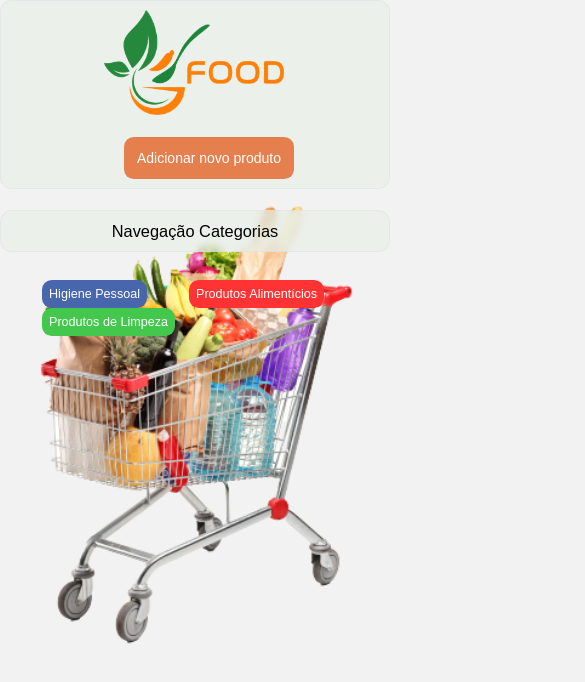
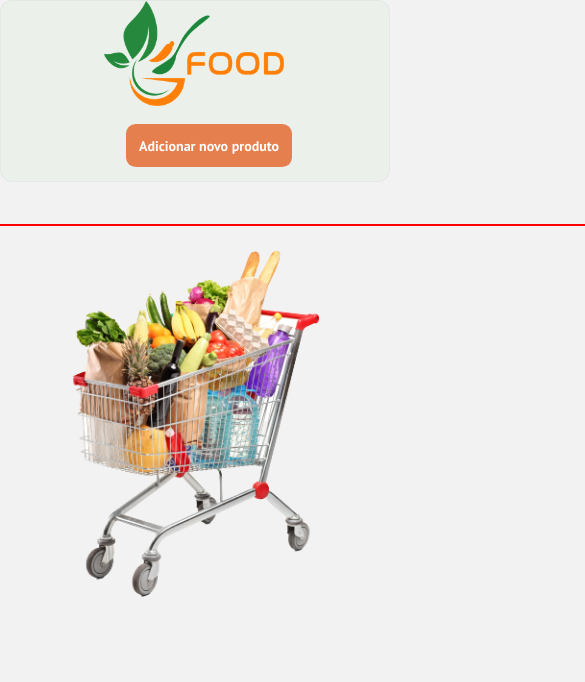
Before and after one commit to Ricardo-1991/controle-compras, a React (Vite) app: page / in a window 390 px wide. Shown: the top 682 px of the page, 585 px wide, since content can reach past the window. Built offline with nearby package versions, Linux system fonts and the light colour scheme.

Commit message:
Estilizando e deixando responsivo

```diff
--- a/index.html
+++ b/index.html
@@ -3,6 +3,13 @@
   <head>
     <meta charset="UTF-8" />
     <link rel="icon" type="image/svg+xml" href="/src/favicon.svg" />
+    <link rel="preconnect" href="https://fonts.googleapis.com" />
+    <link rel="preconnect" href="https://fonts.gstatic.com" crossorigin />
+    <link
+      href="https://fonts.googleapis.com/css2?family=Archivo+Narrow&family=PT+Sans:wght@700&family=Roboto:wght@100&display=swap"
+      rel="stylesheet"
+    />
+
     <meta name="viewport" content="width=device-width, initial-scale=1.0" />
     <title>Vite App</title>
   </head>
--- a/src/components/CleaningProductTable/index.tsx
+++ b/src/components/CleaningProductTable/index.tsx
@@ -1,7 +1,7 @@
 import { SetStateAction } from "react";
-
 import { Table } from "./styles";
 import { MdCleanHands } from "react-icons/md";
+import { AiOutlineDelete } from "react-icons/ai";
 
 interface Product {
   productName: string;
@@ -31,17 +31,16 @@ export function CleaningProductTable({ product, setProduct }: ProductProps) {
     <Table>
       <thead>
         <tr className="category-head">
-          <th></th>
           <th>
             PRODUTOS DE LIMPEZA <br />{" "}
             <MdCleanHands size={35} color="#43C74C" />
           </th>
-          <th></th>
         </tr>
         <tr>
           <th>PRODUTO</th>
           <th>QUANTIDADE</th>
           <th>ESTOQUE</th>
+          <th>DELETAR</th>
         </tr>
       </thead>
       <tbody>
@@ -55,9 +54,10 @@ export function CleaningProductTable({ product, setProduct }: ProductProps) {
                   {product.runningOutProduct == false ? "Completo" : "Esgotado"}
                 </td>
                 <td>
-                  <button onClick={() => handleDeleteRow(index)}>
-                    excluir
-                  </button>
+                  <AiOutlineDelete
+                    onClick={() => handleDeleteRow(index)}
+                    size={25}
+                  />
                 </td>
               </tr>
             )
--- a/src/components/CleaningProductTable/styles.ts
+++ b/src/components/CleaningProductTable/styles.ts
@@ -14,4 +14,10 @@ export const Table = styled.table`
     border: 1px solid #363f5f;
     font-weight: bold;
   }
+
+  td svg {
+    position: relative;
+    top: -0rem;
+    cursor: pointer;
+  }
 `;
--- a/src/components/FoodProductTable/index.tsx
+++ b/src/components/FoodProductTable/index.tsx
@@ -1,6 +1,7 @@
 import { SetStateAction } from "react";
 import { Table } from "./styles";
 import { GiShinyApple } from "react-icons/gi";
+import { AiOutlineDelete } from "react-icons/ai";
 
 interface Product {
   productName: string;
@@ -29,17 +30,16 @@ export function FoodProductTable({ product, setProduct }: ProductProps) {
     <Table>
       <thead>
         <tr className="category-head">
-          <th></th>
           <th>
-            PRODUTOS ALIMENTÍCIOS
+            PRODUTOS ALIMENTÍCIOS <br />
             <GiShinyApple size={30} color="#FF3333" />
           </th>
-          <th></th>
         </tr>
         <tr>
           <th>PRODUTO</th>
           <th>QUANTIDADE</th>
           <th>ESTOQUE</th>
+          <th>DELETAR</th>
         </tr>
       </thead>
       <tbody>
@@ -53,9 +53,10 @@ export function FoodProductTable({ product, setProduct }: ProductProps) {
                   {product.runningOutProduct == false ? "Completo" : "Esgotado"}
                 </td>
                 <td>
-                  <button onClick={() => handleDeleteRow(index)}>
-                    excluir
-                  </button>
+                  <AiOutlineDelete
+                    onClick={() => handleDeleteRow(index)}
+                    size={25}
+                  />
                 </td>
               </tr>
             )
--- a/src/components/FoodProductTable/styles.ts
+++ b/src/components/FoodProductTable/styles.ts
@@ -14,4 +14,10 @@ export const Table = styled.table`
     border: 1px solid #363f5f;
     font-weight: bold;
   }
+
+  td svg {
+    position: relative;
+    top: -0rem;
+    cursor: pointer;
+  }
 `;
--- a/src/components/Header/styles.ts
+++ b/src/components/Header/styles.ts
@@ -2,14 +2,13 @@ import styled from "styled-components";
 
 export const Container = styled.header`
   width: 100%;
-  height: 13.5rem;
-  display: grid;
-  place-items: center;
+  margin: 0 auto;
+  text-align: center;
+  height: 13rem;
   position: fixed;
   top: 0;
   left: 0;
   z-index: 1;
-
   backdrop-filter: blur(3px) saturate(58%);
   -webkit-backdrop-filter: blur(3px) saturate(58%);
   background-color: rgba(231, 239, 231, 0.66);
@@ -27,6 +26,7 @@ export const Container = styled.header`
     border: none;
     color: white;
     font-size: 1rem;
+    margin-top: 1rem;
     margin-left: 2rem;
   }
 `;
--- a/src/components/HygieneProductTable/index.tsx
+++ b/src/components/HygieneProductTable/index.tsx
@@ -1,6 +1,7 @@
 import { useRef, SetStateAction } from "react";
 import { Table } from "./styles";
 import { GiSoap } from "react-icons/gi";
+import { AiOutlineDelete } from "react-icons/ai";
 
 interface Product {
   productName: string;
@@ -43,18 +44,16 @@ export function HygieneProductTable(
     <Table ref={tableHygieneRef}>
       <thead>
         <tr className="category-head">
-          <th></th>
           <th>
             HIGIENE PESSOAL <br />
             <GiSoap size={35} color="#4866AB" />{" "}
           </th>
-          <th></th>
         </tr>
         <tr>
           <th>PRODUTO</th>
           <th>QUANTIDADE</th>
           <th>ESTOQUE</th>
-          <th>Excluir</th>
+          <th>DELETAR</th>
         </tr>
       </thead>
       <tbody>
@@ -68,9 +67,10 @@ export function HygieneProductTable(
                   {product.runningOutProduct == false ? "Completo" : "Esgotado"}
                 </td>
                 <td>
-                  <button onClick={() => handleDeleteRow(index)}>
-                    excluir
-                  </button>
+                  <AiOutlineDelete
+                    onClick={() => handleDeleteRow(index)}
+                    size={25}
+                  />
                 </td>
               </tr>
             )
--- a/src/components/HygieneProductTable/styles.tsx
+++ b/src/components/HygieneProductTable/styles.tsx
@@ -14,4 +14,10 @@ export const Table = styled.table`
     border: 1px solid #363f5f;
     font-weight: bold;
   }
+
+  td svg {
+    position: relative;
+    top: -0rem;
+    cursor: pointer;
+  }
 `;
--- a/src/components/Main/index.tsx
+++ b/src/components/Main/index.tsx
@@ -39,16 +39,16 @@ export function Main() {
     product => product.productCategory == "Alimentação"
   );
 
-  function CatchRefs() {}
+  // function CatchRefs() {}
 
   return (
     <Container>
-      <NavBarCategory />
+      {/* <NavBarCategory /> */}
       {isShowHygieneTable && (
         <HygieneProductTable
           product={product}
           setProduct={setProduct}
-          catchRefs={CatchRefs}
+          // catchRefs={CatchRefs}
         />
       )}
 
--- a/src/components/Main/styles.ts
+++ b/src/components/Main/styles.ts
@@ -1,10 +1,12 @@
 import styled from "styled-components";
 
 export const Container = styled.main`
+  width: 100%;
   display: grid;
   place-items: center;
-  margin-top: 15rem;
+  margin-top: 16rem;
   /* grid-template-columns: repeat(2, 1fr); */
+  border: 1px solid red;
 
   table {
     width: 40rem;
@@ -28,4 +30,18 @@ export const Container = styled.main`
       padding: 1rem 2rem;
     }
   }
+
+  @media (max-width: 1024px) {
+    width: 69rem;
+  }
+
+  @media (max-width: 720px) {
+    width: 65rem;
+    table {
+      font-size: 1.1rem;
+    }
+  }
+
+  @media (max-width: 320px) {
+  }
 `;
--- a/src/components/NewProductModal/NewProductModal.tsx
+++ b/src/components/NewProductModal/NewProductModal.tsx
@@ -19,7 +19,6 @@ export function NewProductModal({
   const [productCategory, setProductCategory] = useState("");
   const [runningOutProduct, setRunningOutProduct] = useState(false);
   const [productAmount, setProductAmount] = useState(1);
-  const [id, setId] = useState();
 
   const { setProductCategoryContext } = useContext(ProductContext);
 
--- a/src/styles/global.ts
+++ b/src/styles/global.ts
@@ -14,7 +14,7 @@ export const GlobalStyle = createGlobalStyle`
   html {
     scroll-behavior: smooth;
     background: url(${img}) no-repeat center;
-    background-size: 53rem;
+    background-size: 42rem;
     background-attachment: fixed;
     background-color: #f2f2f2;
 
@@ -28,7 +28,8 @@ export const GlobalStyle = createGlobalStyle`
   }
 
   body, input, textarea, button  {
-    font-family: 'Poppins', sans-serif;
+    font-family: 'Archivo Narrow', sans-serif;
+    font-family: 'PT Sans', sans-serif;
     font-weight: 400;
   }
 
@@ -77,4 +78,9 @@ export const GlobalStyle = createGlobalStyle`
   }
 }
 
+.category-head {
+    position: relative;
+    left: 14rem;
+  }
+
 `;
```
